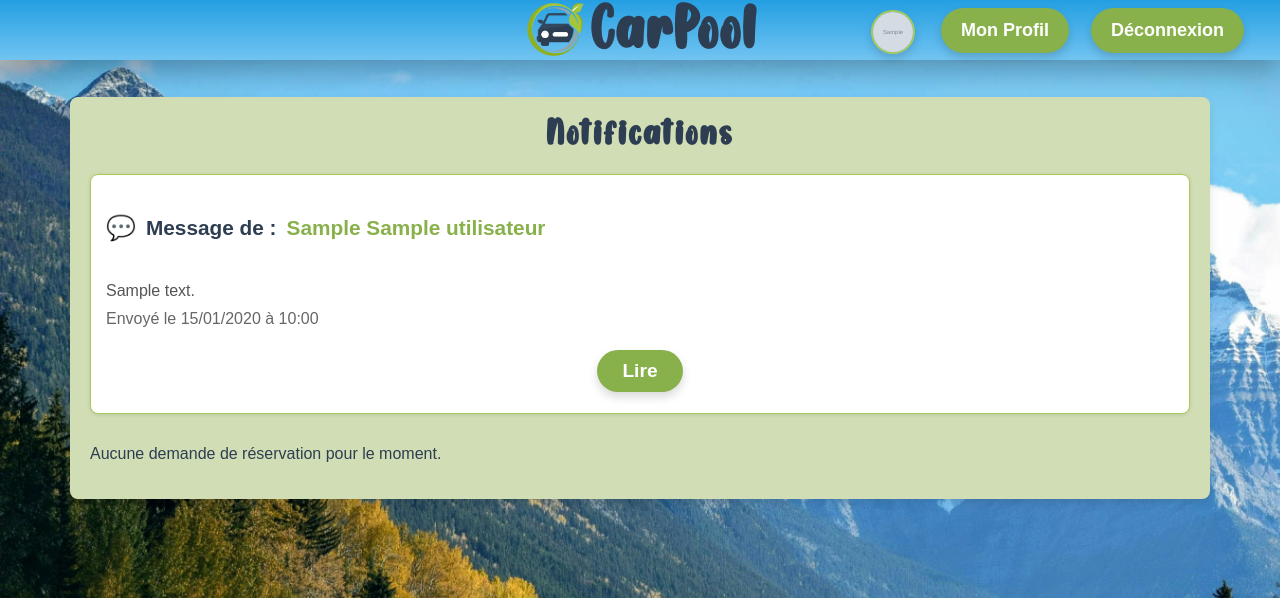
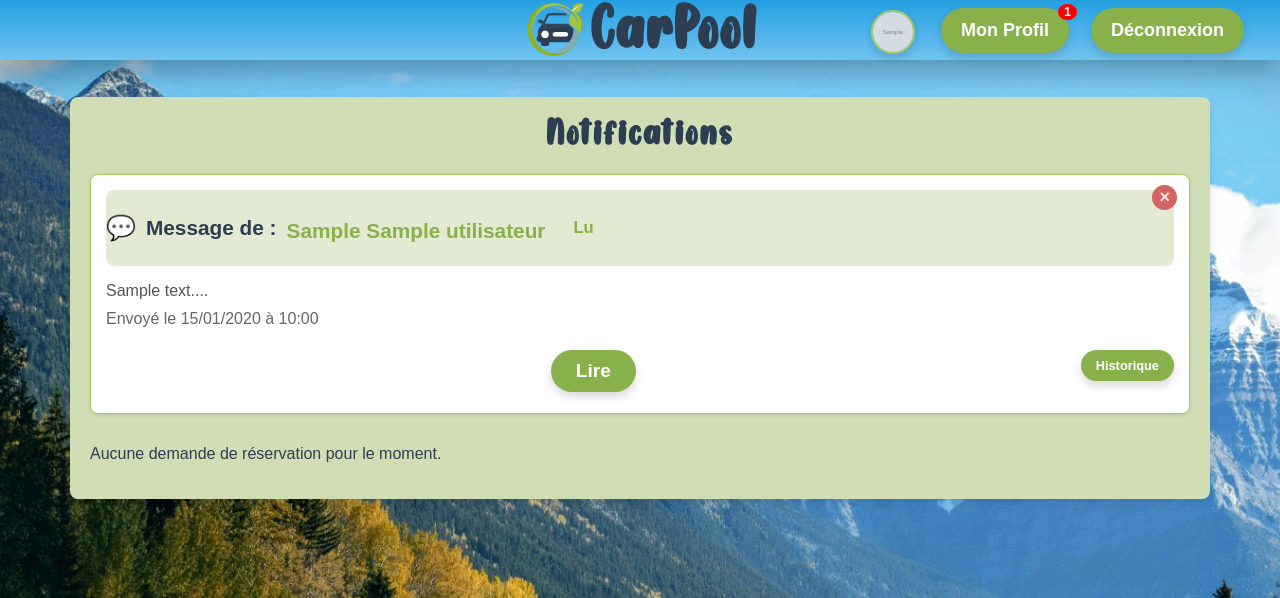
Before and after one commit to PapGris/Projet-Fil-Rouge-CarPool, a PHP site: page /notificationUtilisateur.php in a window 1280 px wide. Shown: the top 598 px of the page. Run offline with PHP 8.4, Linux system fonts and the light colour scheme; the visitor is signed in with stand-in values (Sample User, id 1); tables that the repository leaves empty or names only in its code hold one stand-in row (values such as "Sample post"); grey boxes marked "Sample" are stand-in pictures.

Commit message:
Projet Fil Rouge, Opérationnel ! Version 1.0

```diff
--- a/CSS/styleHeaderBurgerFooterConnecte.css
+++ b/CSS/styleHeaderBurgerFooterConnecte.css
@@ -72,6 +72,26 @@ a {
 .CoDeco {
     display: none;
     font-family: 'Nunito', sans-serif;
+}
+
+.notif-bulle {
+    display: inline-block;
+    background-color: red;
+    color: white;
+    font-size: 0.7em;
+    font-weight: bold;
+    padding: 2px 6px;
+    border-radius: 50%;
+    position: absolute;
+    top: -4px;
+    right: -8px;
+    z-index: 10;
+    line-height: 1;
+}
+
+#notifAlert {
+    position: relative;
+    display: inline-block;
 }
 
 
--- a/CSS/styleNotificationUtilisateur.css
+++ b/CSS/styleNotificationUtilisateur.css
@@ -49,6 +49,7 @@ h2 {
 .notificationsContainer a {
     text-decoration: none;
     color: #88b04b;
+    margin-bottom: -5px;
 }
 
 /* Liste des notifications */
@@ -59,6 +60,7 @@ h2 {
 }
 
 .notification {
+    position: relative;
     background-color: #fff;
     padding: 15px;
     border-radius: 8px;
@@ -73,6 +75,8 @@ h2 {
     font-size: 1em;
     font-weight: bold;
     margin-bottom: 8px;
+    background-color: #d1ddb49d;
+    border-radius: 8px;
 }
 
 .notificationIcon {
@@ -109,23 +113,14 @@ h2 {
     transition: background-color 0.3s;
 }
 
-.acceptBtn {
-    background-color: #a7c957;
-    color: #2d3e52;
-}
-
-.declineBtn {
-    background-color: #cf534b;
-    color: #2d3e52;
-}
-
 .notificationBtn:hover {
     opacity: 0.8;
     color: white;
 }
 
 .retour,
-.openModalBtn {
+.openModalBtn,
+.historiqueBtn {
     background: #88b04b;
     color: white;
     border: none;
@@ -141,7 +136,8 @@ h2 {
 }
 
 .retour:hover,
-.openModalBtn:hover {
+.openModalBtn:hover,
+.historiqueBtn:hover {
     background: #679436;
     transform: translateY(-4px);
     box-shadow: 0px 10px 20px rgba(0, 0, 0, 0.25);
@@ -161,6 +157,7 @@ h2 {
     border: none;
     border-radius: 25px;
     font-size: 0.8em;
+    font-weight: bold;
     cursor: pointer;
     transition: background 0.3s ease-in-out, transform 0.3s ease-in-out;
     width: auto;
@@ -172,14 +169,12 @@ h2 {
 }
 
 .btn-refuser {
-
     background-color: #f77f8e;
     color: white;
 }
 
 .btn-accepter {
     background-color: #f9b23f;
-
     color: white;
 }
 
@@ -194,6 +189,47 @@ h2 {
     transform: translateY(-4px);
 }
 
+.formSupprimerMessage {
+    position: absolute;
+    top: 10px;
+    right: 12px;
+    background: none;
+    border: none;
+}
+
+.btnFermerNotification {
+    font-size: 18px;
+    color: #e9e9e9;
+    background: none;
+    border: none;
+    cursor: pointer;
+    font-weight: bold;
+    border: #d26464 solid 1px;
+    background-color: #d26464;
+    border-radius: 50%;
+}
+
+.btnFermerNotification:hover {
+    color: #d26464;
+    border: #d26464 solid 1px;
+    background-color: #e9e9e9;
+}
+
+.badge-lu {
+    color: #88b04b;
+}
+
+.badge-nonlu {
+    color: #f77f8e;
+}
+
+.etatLu {
+    font-size: 0.8em;
+    padding: 3px 8px;
+    border-radius: 12px;
+    margin-left: 10px;
+    font-weight: bold;
+}
  /* MODAL  */
 
 .modal {
@@ -351,7 +387,7 @@ h2 {
     .btn-accepter,
     .btn-refuser {
         padding: 10px 20px;
-        font-size: 1em;
+        font-size: 1.1em;
     }
 
     .modal-content {
--- a/CSS/styleProfilUtilisateur.css
+++ b/CSS/styleProfilUtilisateur.css
@@ -165,7 +165,7 @@ main {
     padding: 12px 20px;
     cursor: pointer;
     border-radius: 25px;
-    font-size: 1em;
+    font-size: 0.9em;
     transition: background 0.3s ease-in-out;
     width: 100%;
     display: flex;
@@ -205,6 +205,7 @@ main {
     transform: translateY(2px);
     box-shadow: 0px 2px 5px rgba(0, 0, 0, 0.15);
 }
+
 
 /* RESPONSIVE */
 
@@ -305,7 +306,7 @@ main {
         align-items: center;
         margin-right: 100px;
         gap: 30px;
-        font-size: 1.2em;
+        font-size: 1.5em;
     }
 
     .profileActions a {
--- a/config/init.php
+++ b/config/init.php
@@ -18,3 +18,21 @@ $sql = "SELECT
 $stmt = $db->prepare($sql);
 $stmt->execute(['id' => $utilisateur_id]);
 $user = $stmt->fetch(PDO::FETCH_ASSOC);
+
+$notificationCount = 0;
+
+if (isset($_SESSION['id'])) {
+    $utilisateurId = $_SESSION['id'];
+
+    // Messages non lus visibles
+    $stmt = $db->prepare("SELECT COUNT(*) FROM message WHERE utilisateur_id_1 = :id AND message_lu = 0 AND message_statut = 0");
+    $stmt->execute([':id' => $utilisateurId]);
+    $nbMessagesNonLus = $stmt->fetchColumn();
+
+    // Demandes de trajet en attente (en tant que conducteur)
+    $stmt2 = $db->prepare("SELECT COUNT(*) FROM demande_trajet WHERE utilisateur_id_1 = :id AND statut = 'en_attente'");
+    $stmt2->execute([':id' => $utilisateurId]);
+    $nbDemandes = $stmt2->fetchColumn();
+
+    $notificationCount = $nbMessagesNonLus + $nbDemandes;
+}
--- a/historiqueUtilisateur.php
+++ b/historiqueUtilisateur.php
@@ -65,6 +65,7 @@ $trajetsFuturs = getTrajets($db, $utilisateur_id, $aujourdhui, 'futur');
     <link rel="icon" type="image/png" href="Images/favicon.ico" sizes="96x96" />
     <link rel="stylesheet" href="https://fonts.googleapis.com/css2?family=Material+Symbols+Outlined:opsz,wght,FILL,GRAD@20..48,100..700,0..1,-50..200&icon_names=search_hands_free" />
     <link href="https://fonts.googleapis.com/css2?family=Montserrat:wght@400;700&display=swap" rel="stylesheet">
+    <script src="JS/script.js" defer></script>
 
 </head>
 
--- a/notificationUtilisateur.php
+++ b/notificationUtilisateur.php
@@ -11,15 +11,12 @@ if ($_SERVER['REQUEST_METHOD'] === 'POST') {
 
     if ($utilisateurId && $destinataireId && $messageReponse !== '') {
         $insert = $db->prepare("
-            INSERT INTO message (utilisateur_id, utilisateur_id_1, message_contenu, message_date, message_statut)
-            VALUES (:utilisateur_id, :utilisateur_id_1, :message_contenu, NOW(), :message_statut)
+            INSERT INTO message (utilisateur_id, utilisateur_id_1, message_contenu, message_date, message_statut, message_lu)
+            VALUES (:utilisateur_id, :utilisateur_id_1, :message_contenu, NOW(), 0, 0)
         ");
-        $statut = 0;
-
         $insert->bindParam(':utilisateur_id', $utilisateurId, PDO::PARAM_INT);
         $insert->bindParam(':utilisateur_id_1', $destinataireId, PDO::PARAM_INT);
         $insert->bindParam(':message_contenu', $messageReponse, PDO::PARAM_STR);
-        $insert->bindParam(':message_statut', $statut, PDO::PARAM_INT);
         $insert->execute();
 
         header('Location: ' . $_SERVER['PHP_SELF']);
@@ -29,12 +26,12 @@ if ($_SERVER['REQUEST_METHOD'] === 'POST') {
     }
 }
 
-// Récupération des messages
+// Récupération des messages visibles
 $query = $db->prepare("
-    SELECT m.message_id, m.message_contenu, m.message_date, u.utilisateur_pseudo, u.utilisateur_id, u.utilisateur_prenom, u.utilisateur_nom
+    SELECT m.message_id, m.message_contenu, m.message_date, m.message_lu, u.utilisateur_pseudo, u.utilisateur_id, u.utilisateur_prenom, u.utilisateur_nom
     FROM message m
     JOIN utilisateur u ON m.utilisateur_id = u.utilisateur_id
-    WHERE m.utilisateur_id_1 = :utilisateurId
+    WHERE m.utilisateur_id_1 = :utilisateurId AND m.message_statut = 0
     ORDER BY m.message_date DESC
 ");
 $query->bindParam(':utilisateurId', $utilisateurId, PDO::PARAM_INT);
@@ -86,15 +83,25 @@ $demandes = $requeteDemandes->fetchAll(PDO::FETCH_ASSOC);
                 <?php if ($messages): ?>
                     <?php foreach ($messages as $message): ?>
                         <div class="notification">
+                            <input type="hidden" class="messageIdHidden" value="<?= $message['message_id'] ?>">
+
+                            <form method="POST" action="config/masquerMessage.php" class="formSupprimerMessage">
+                                <input type="hidden" name="message_id" value="<?= $message['message_id'] ?>">
+                                <button class="btnFermerNotification" title="Masquer ce message">×</button>
+                            </form>
+
                             <div class="notificationHeader">
                                 <p class="notificationIcon">💬</p>
                                 <strong>Message de :</strong>
                                 <a class="profil" href="profilPublic.php?id=<?= urlencode($message['utilisateur_id']) ?>">
                                     <?= htmlspecialchars($message['utilisateur_prenom'] . ' ' . $message['utilisateur_nom']) ?>
                                 </a>
+                                <span class="etatLu <?= $message['message_lu'] ? 'badge-lu' : 'badge-nonlu' ?>">
+                                    <?= $message['message_lu'] ? 'Lu' : 'Non lu' ?>
+                                </span>
                             </div>
                             <p class="notificationContent">
-                                <?= htmlspecialchars(mb_strimwidth($message['message_contenu'], 0, 50, '...')) ?>
+                                <?= htmlspecialchars(substr($message['message_contenu'], 0, 50)) ?>...
                             </p>
                             <p class="notificationDate">
                                 Envoyé le <?= date('d/m/Y à H:i', strtotime($message['message_date'])) ?>
@@ -107,6 +114,9 @@ $demandes = $requeteDemandes->fetchAll(PDO::FETCH_ASSOC);
                                     data-utilisateur-id="<?= $message['utilisateur_id'] ?>">
                                     Lire
                                 </button>
+                                <a href="historiqueMessage.php?id=<?= $message['utilisateur_id'] ?>">
+                                    <button class="historiqueBtn">Historique</button>
+                                </a>
                             </div>
                         </div>
                     <?php endforeach; ?>
--- a/templates/header.php
+++ b/templates/header.php
@@ -16,11 +16,18 @@
         </div>
         <ul>
             <li><a href="covoiturage.php">Trouver/Proposer un trajet</a></li>
-            <li><a href="notificationUtilisateur.php">Notifications</a></li>
+            <li>
+                <a href="notificationUtilisateur.php" id="notifAlert">
+                    Notifications
+                    <?php if (!empty($notificationCount)): ?>
+                        <span class="notif-bulle"><?= $notificationCount ?></span>
+                    <?php endif; ?>
+                </a>
+            </li>
             <?php if ($user['role_id'] == 1): ?>
                 <li><a href="backoffice.php">Backoffice</a></li>
             <?php endif; ?>
-            <li><a href="historiqueUtilisateur.php">Historique</a></li>
+            <li><a href="historiqueUtilisateur.php">Mes trajets</a></li>
             <li><a href="modifProfil.php">Modifier mon profil</a></li>
             <li><a href="../action/logout.php">Déconnexion</a></li>
         </ul>
@@ -53,7 +60,11 @@
                     <img src="<?= htmlspecialchars($user['utilisateur_photo'] ?? 'Images/photoProfilParDefaut.png') ?>" alt="Photo de profil" class="profile-picMini" id="profileToggle">
                     <div class="dropdown-menu" id="dropdownMenu">
                         <a href="covoiturage.php">Trouver/Proposer un trajet</a>
-                        <a href="notificationUtilisateur.php">Notifications</a>
+                        <a href="notificationUtilisateur.php" id="notifAlert">Notifications
+                            <?php if (!empty($notificationCount)): ?>
+                                <span class="notif-bulle"><?= $notificationCount ?></span>
+                            <?php endif; ?>
+                        </a>
                         <a href="historiqueUtilisateur.php">Historique</a>
                         <?php if ($user['role_id'] == 1): ?>
                             <a href="backoffice.php">Backoffice</a>
@@ -61,7 +72,12 @@
                         <a href="modifProfil.php">Modifier mon profil</a>
                     </div>
                 </div>
-                <a href="profilUtilisateur.php"><button class="btn">Mon Profil</button></a>
+                <a href="profilUtilisateur.php" class="btn btn-profil" id="notifAlert">
+                    Mon Profil
+                    <?php if (!empty($notificationCount)): ?>
+                        <span class="notif-bulle"><?= $notificationCount ?></span>
+                    <?php endif; ?>
+                </a>
                 <a href="../action/logout.php" class="btn">Déconnexion</a>
             <?php
             }
```
Also changed, not shown: CSS/styleHistoriqueMessage.css (added, +171 -0 lines), JS/scriptModalMEssage.js (+26 -0 lines), config/marquerMessageLu.php (added, +16 -0 lines), config/masquerMessage.php (added, +21 -0 lines), config/traiterDemande.php (+43 -5 lines), historiqueMessage.php (added, +72 -0 lines), profilUtilisateur.php (+7 -3 lines).
